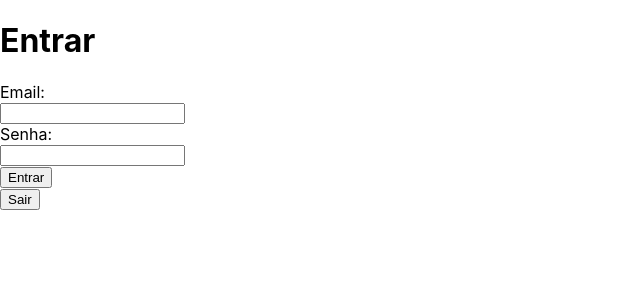
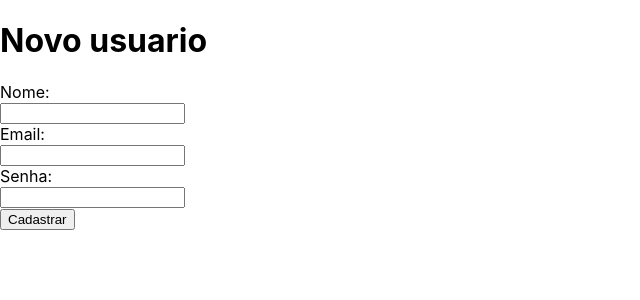
Before and after one commit to frmauro/fireReact, a React (Create React App) app: page / in a window 1280 px wide. Shown: the top 300 px of the page, without its empty margins (0-640 px from the left). Built offline with nearby package versions, Linux system fonts and the light colour scheme; no server answers.

Commit message:
implementation association auth with dababase in firebase

```diff
--- a/src/App.js
+++ b/src/App.js
@@ -8,37 +8,33 @@ export default class App extends Component{
 constructor(props){
   super(props);
   this.state = {
+    nome: '',
     email: '',
     senha: ''
 
   };
-  this.logar = this.logar.bind(this);
-  this.sair = this.sair.bind(this);
+  this.cadastrar = this.cadastrar.bind(this);
 
+  firebase.auth().signOut();
 
   firebase.auth().onAuthStateChanged((user) => {
     if (user){
-      alert('Usuario logado com sucesso! \n Email: ' + user.email);
+      firebase.database().ref('usuarios').child(user.uid).set({
+        nome: this.state.nome
+      }).then(() => {
+        this.setState({nome: '', email: '', senha: ''});
+      });
     }
   })
 
 }
 
-sair(){
-  firebase.auth().signOut();
-  alert('Deslogado com sucesso!');
-}
 
-logar(e){
+cadastrar(e){
 
-   firebase.auth().signInWithEmailAndPassword(this.state.email, this.state.senha)
+   firebase.auth().createUserWithEmailAndPassword(this.state.email, this.state.senha)
    .catch((error) => {
-     if (error.code === 'auth/wrong-password'){
-       alert('Senha incorreta');
-     }else{
       alert('Codigo de error: ' + error.code);
-    }
-
     })
 
    e.preventDefault();
@@ -49,16 +45,19 @@ logar(e){
 
     return(
         <div>
-          <h1>Entrar</h1>
-          <form onSubmit={this.logar}>
+          <h1>Novo usuario</h1>
+          <form onSubmit={ (e)=> {this.cadastrar(e)} }>
+            <label>Nome: </label><br />
+            <input type="text" value={this.state.nome} onChange={(e) => this.setState({nome: e.target.value})} /><br />
+
             <label>Email: </label><br />
             <input type="text" value={this.state.email} onChange={(e) => this.setState({email: e.target.value})} /><br />
+
             <label>Senha: </label><br />
             <input type="text" value={this.state.senha} onChange={(e) => this.setState({senha: e.target.value})} /><br />
-            <button type="submit">Entrar</button>
+
+            <button type="submit">Cadastrar</button>
           </form>
-
-          <button onClick={this.sair}>Sair</button>
 
         </div>
     );
```
